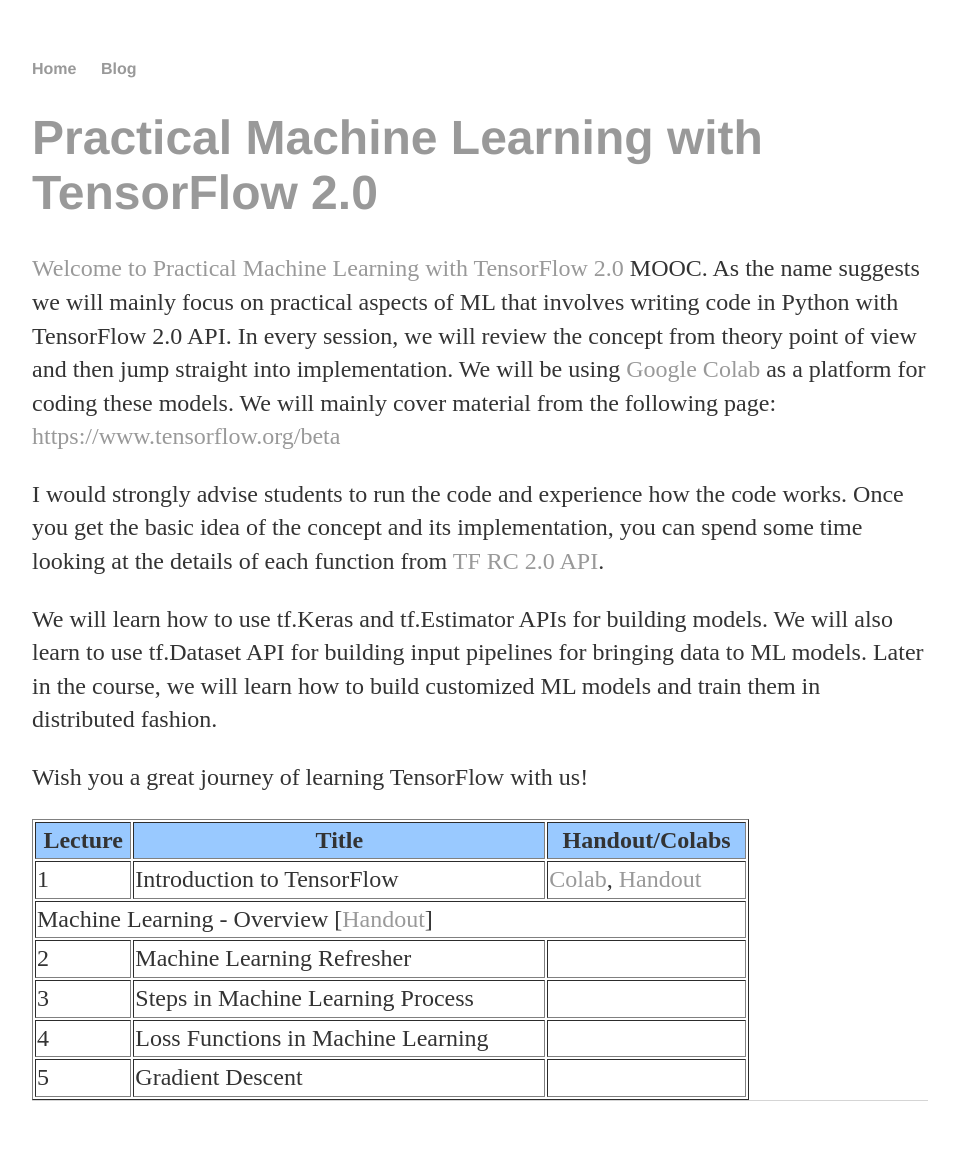
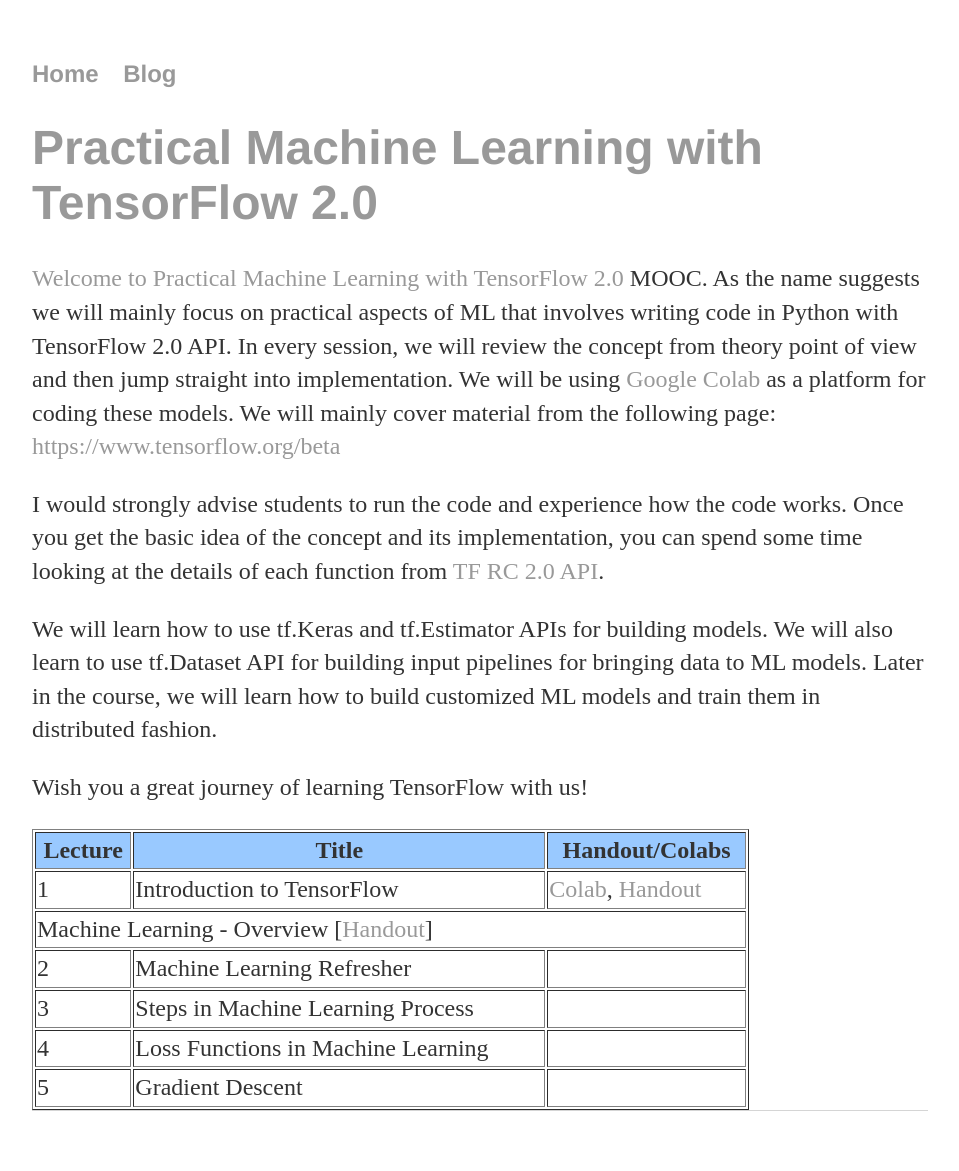
Before and after one commit to tfindiamooc/tfindiamooc.github.io, a Jekyll site: the page built from index.html, in a window 1280 px wide. Shown: the whole page, without its empty margins (160-1119 px from the left). Built offline with Jekyll 4.4.1, drawn with Linux system fonts in a browser that asks for light colours.

Commit message:
Update main.css

```diff
--- a/css/main.css
+++ b/css/main.css
@@ -37,6 +37,10 @@
     border-top: 1px solid #d5d5d5;
     font-size: .8em;
 }
+li {
+    font-size: 1.5em;
+    list-style: none;
+}
 
 ul.posts {
     margin: 20px auto 40px;
```
